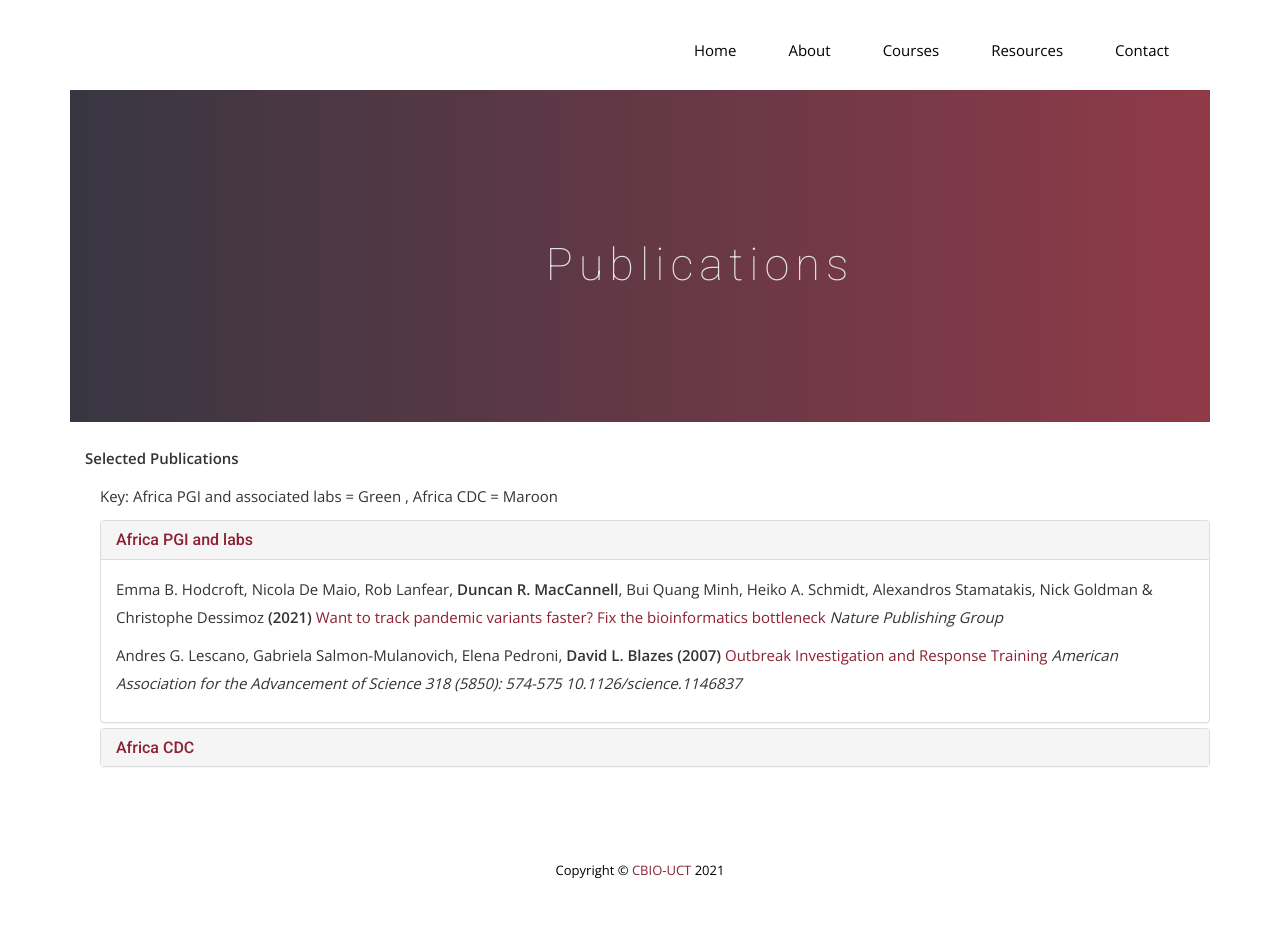
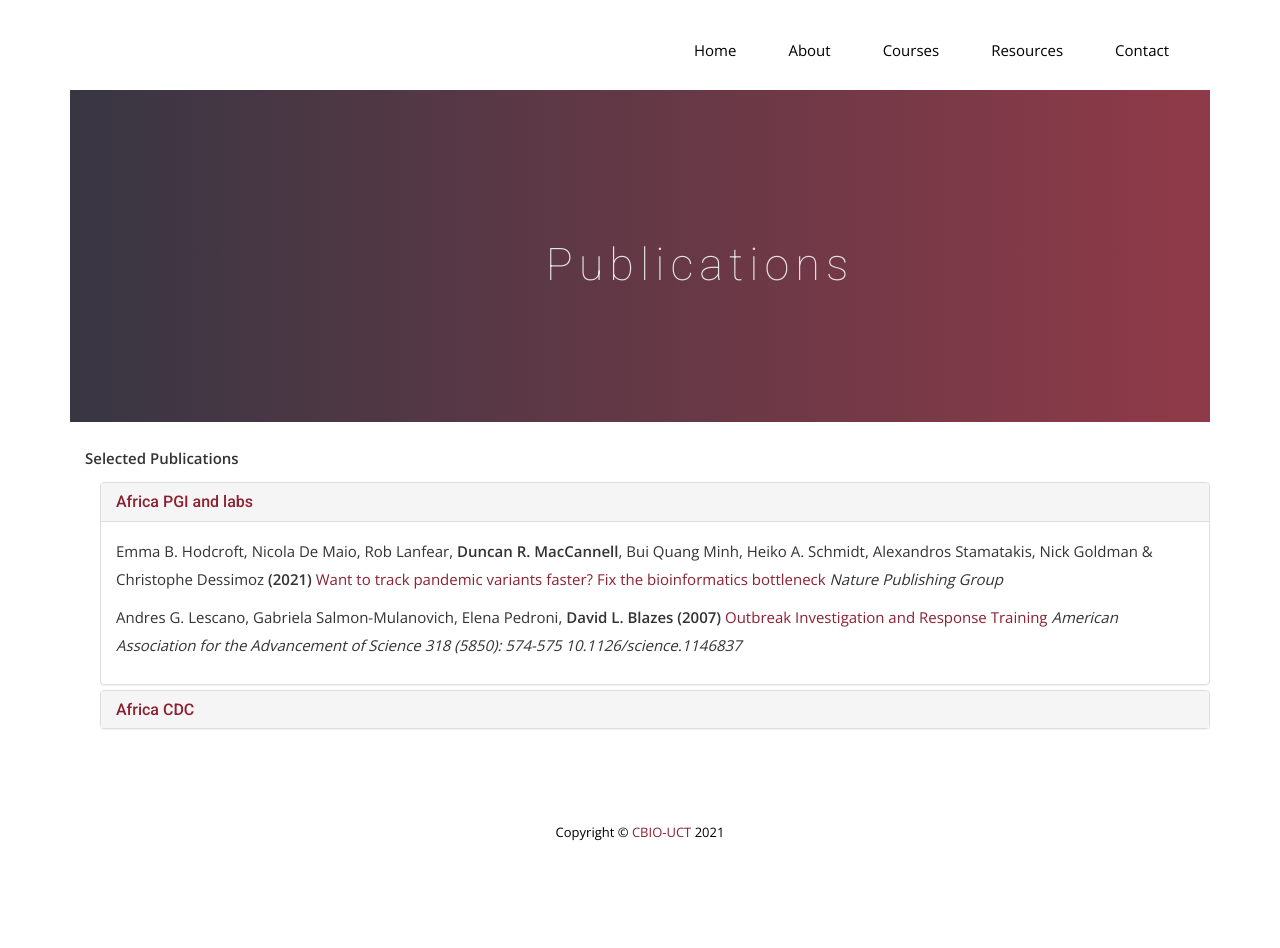
Before and after one commit to pmaturure3/ngs-academy, a Jekyll site: the page built from publications.html, in a window 1280 px wide. Built offline with Jekyll 4.4.1, drawn with Linux system fonts in a browser that asks for light colours; nearby versions of some CDN libraries; some web fonts are replaced; comment, search, counter and statistics services are not loaded; after the commit the page ends 910 px from its top, so only the background shows below that.

Commit message:
removed key on publications

```diff
--- a/publications.html
+++ b/publications.html
@@ -11,8 +11,7 @@ permalink: /publications/
   <p> <strong>Selected Publications</strong></p>
   <div class="col-sm-12">
 
-    <p>
-      Key: Africa PGI and associated labs = Green , Africa CDC = Maroon</p>
+
     <div class="panel-group " id="accordion">
       <div class="panel panel-default">
         <div class="panel-heading">
```
